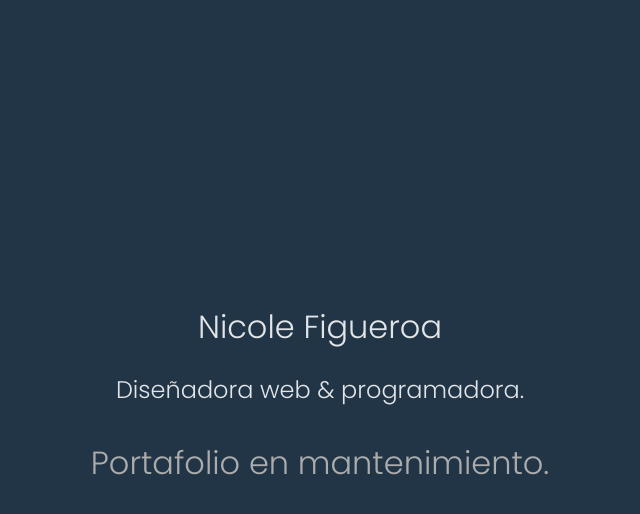
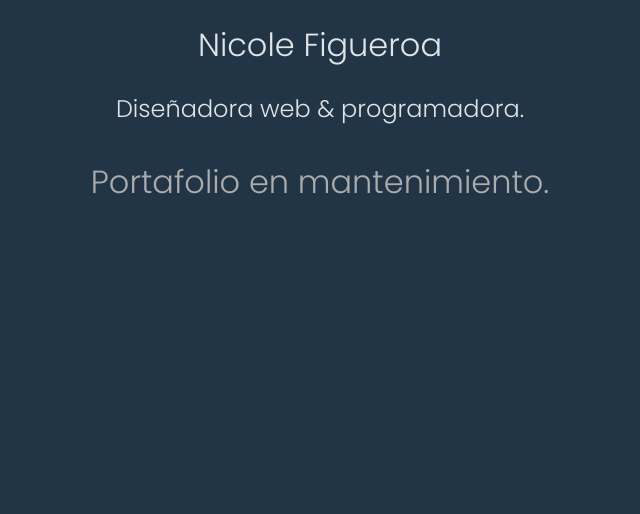
Before and after one commit to Linmake/Portfolio, a React (Vite) app: page / in a window 1280 px wide. Shown: the top 514 px of the page, without its empty margins (320-960 px from the left). Built offline with nearby package versions, Linux system fonts and the light colour scheme.

Commit message:
preload css

```diff
--- a/index.html
+++ b/index.html
@@ -10,11 +10,21 @@
     <link rel="icon" href="icons/android-chrome-192x192.png" sizes="192x192" type="image/png">
     <link rel="icon" href="icons/android-chrome-512x512.png" sizes="512x512" type="image/png">
     <link rel="icon" href="icons/favicon.svg" type="image/svg+xml">
-
+    <link rel="preload" href="./public/fonts/Poppins-Light.ttf" as="font" type="font/ttf" crossorigin="anonymous">
+    <style>
+      @font-face {
+        font-family: "Poppins";
+        src: url(/fonts/Poppins-Light.ttf) format("truetype");
+        font-display: swap;
+      }
+      body {
+        font-family: "Poppins";
+      }
+    </style>
     <title>Portfolio</title>
   </head>
   <body>
     <div id="root"></div>
-    <script type="module" src="/src/main.jsx" async></script>
+    <script type="module" src="/src/main.jsx" defer></script>
   </body>
 </html>
--- a/src/style/Loader.css
+++ b/src/style/Loader.css
@@ -1,3 +1,8 @@
+#root {
+  width: 100%;
+  height: 100vh;
+  position: relative;
+}
 body {
   display: flex;
   justify-content: center;
```
